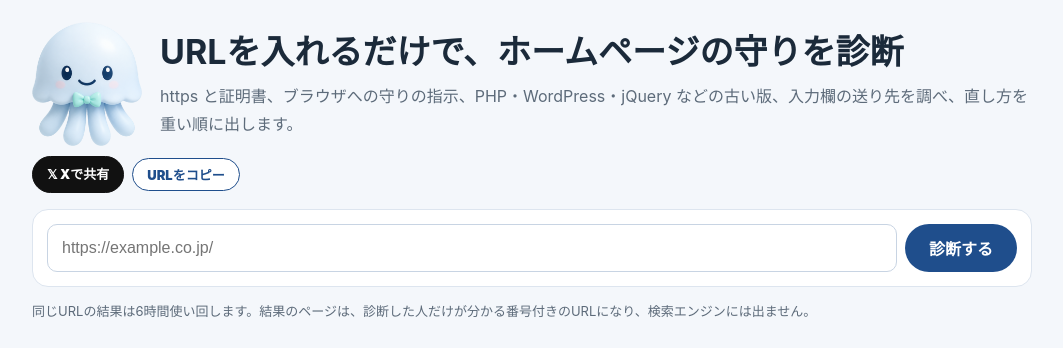
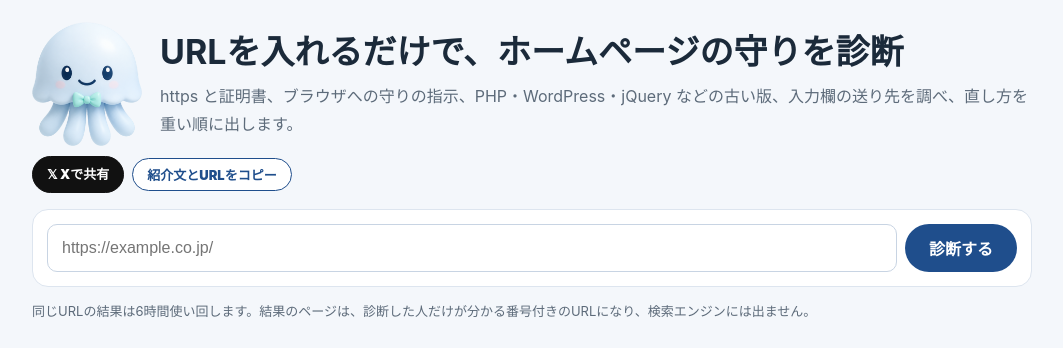
Before and after one commit to katsushi2441/kseccheck, a PHP site: page /public/kseccheck.php in a window 1280 px wide. Shown: the part 59-407 px from the top of the page, without its empty margins (108-1171 px from the left). Run offline with PHP 8.4, Linux system fonts and the light colour scheme.

Commit message:
共有のコピーにシステム名と概要の文を入れる（URLだけにしない）
Co-Authored-By: Claude Opus 5.5 <noreply@anthropic.com>

```diff
--- a/public/kseccheck.php
+++ b/public/kseccheck.php
@@ -355,10 +355,12 @@ footer{margin-top:40px;padding:20px 0;border-top:1px solid var(--line);font-size
       <p class="lead"><?= $is_result ? '外から見える守りの弱さを、重い順に並べました（' . ksc_h(date('Y年n月j日 H:i', (int)$result['checked_at'])) . '時点）。' : 'https と証明書、ブラウザへの守りの指示、PHP・WordPress・jQuery などの古い版、入力欄の送り先を調べ、直し方を重い順に出します。' ?></p>
     </div>
   </div>
-  <?php $ptext = $is_result ? ksc_share_text($result) : KSC_TITLE . '｜URLを入れるだけで、ホームページの外から見える守りを診断できます'; $purl = $page_url; ?>
+  <?php // 共有・コピーは、システム名と概要の文をURLと一緒に渡す（URLだけでは何のページか伝わらない）
+  $ptext = $is_result ? ksc_share_text($result) : '【' . KSC_TITLE . "】\nURLを入れるだけで、ホームページの外から見える守りを診断するシステムです。https と証明書、ブラウザへの守りの設定、古いPHP・WordPress・jQuery、入力欄の送り先を調べ、直し方を重い順に出します。\n#セキュリティ #情報漏洩対策";
+  $purl = $page_url; ?>
   <div class="pshare">
     <a class="btn xb" target="_blank" rel="noopener" href="https://x.com/intent/post?<?= ksc_h(http_build_query(['text' => $ptext, 'url' => $purl . '#ref=x-share-ksc'])) ?>">𝕏 Xで共有</a>
-    <button class="btn cp" type="button" data-copy="<?= ksc_h($purl) ?>">URLをコピー</button>
+    <button class="btn cp" type="button" data-copy="<?= ksc_h($ptext . "\n" . $purl . '#ref=copy-ksc') ?>">紹介文とURLをコピー</button>
     <span class="ok" hidden>コピーしました</span>
   </div>
 
```
